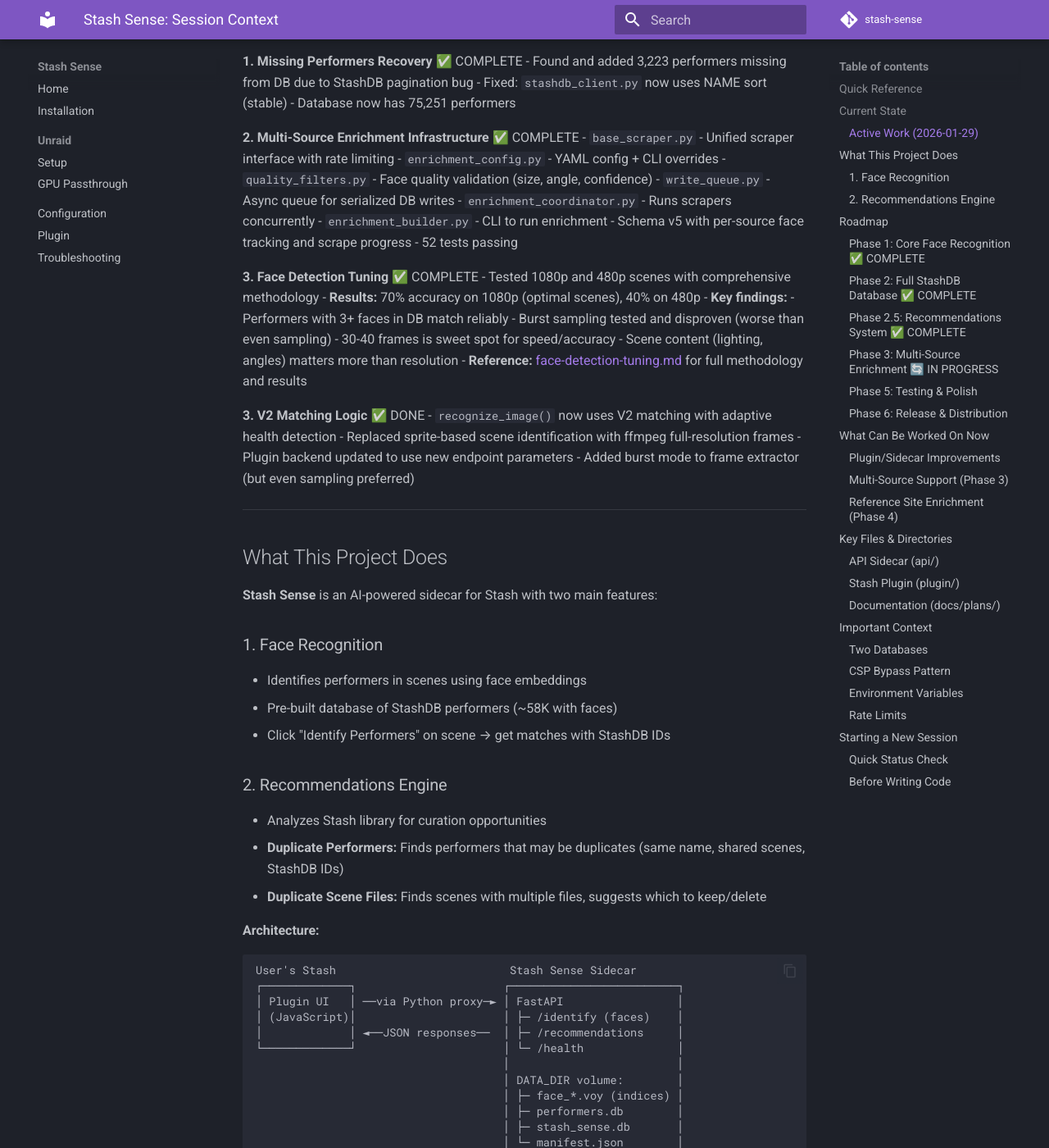
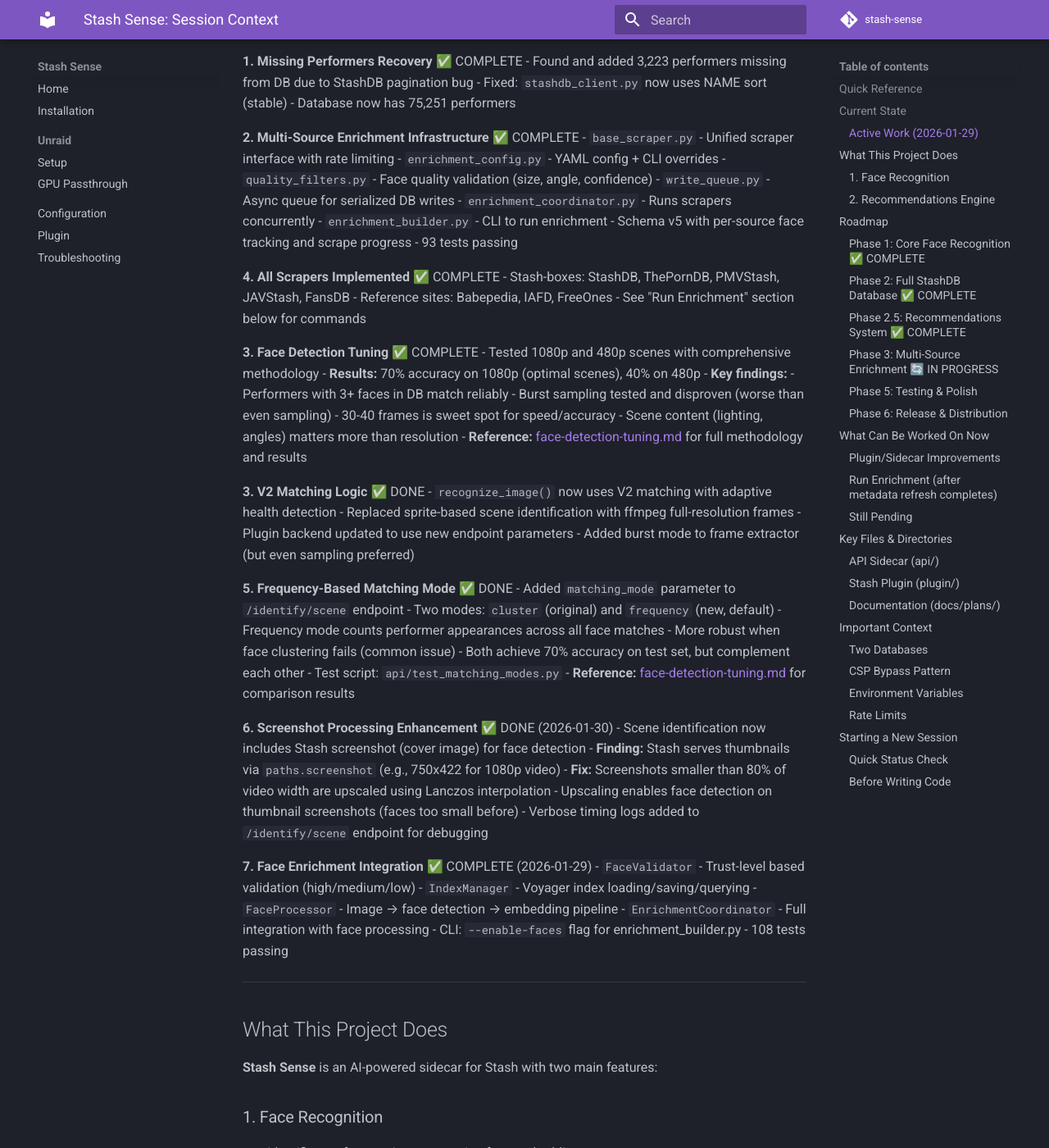
Before and after one commit to carrotwaxr/stash-sense, an MkDocs documentation site: the page built from docs/plans/SESSION-CONTEXT.md, in a window 1280 px wide and 1400 px high, scrolled down 1343 px. Shown: the whole window at 82% size. Built offline with MkDocs 1.6.1 and Material for MkDocs 9.7.7, drawn with Linux system fonts in a browser that asks for light colours; comment, search, counter and statistics services are not loaded; some of the changed text lies outside the part shown.

Commit message:
docs: update SESSION-CONTEXT with face enrichment integration
- Add Face Enrichment Integration to Active Work section
- Update Run Enrichment examples with --enable-faces flag
- Remove 'Face detection integration' from Still Pending (complete)
- Add new files to Key Files table

Co-Authored-By: Claude Opus 4.5 <noreply@anthropic.com>

````diff
--- a/docs/plans/SESSION-CONTEXT.md
+++ b/docs/plans/SESSION-CONTEXT.md
@@ -1,7 +1,7 @@
 # Stash Sense: Session Context
 
 **Purpose:** Quick orientation for Claude sessions working on this project.
-**Last Updated:** 2026-01-29
+**Last Updated:** 2026-01-30
 
 ---
 
@@ -43,7 +43,12 @@
 - `enrichment_coordinator.py` - Runs scrapers concurrently
 - `enrichment_builder.py` - CLI to run enrichment
 - Schema v5 with per-source face tracking and scrape progress
-- 52 tests passing
+- 93 tests passing
+
+**4. All Scrapers Implemented** ✅ COMPLETE
+- Stash-boxes: StashDB, ThePornDB, PMVStash, JAVStash, FansDB
+- Reference sites: Babepedia, IAFD, FreeOnes
+- See "Run Enrichment" section below for commands
 
 **3. Face Detection Tuning** ✅ COMPLETE
 - Tested 1080p and 480p scenes with comprehensive methodology
@@ -60,6 +65,30 @@
 - Replaced sprite-based scene identification with ffmpeg full-resolution frames
 - Plugin backend updated to use new endpoint parameters
 - Added burst mode to frame extractor (but even sampling preferred)
+
+**5. Frequency-Based Matching Mode** ✅ DONE
+- Added `matching_mode` parameter to `/identify/scene` endpoint
+- Two modes: `cluster` (original) and `frequency` (new, default)
+- Frequency mode counts performer appearances across all face matches
+- More robust when face clustering fails (common issue)
+- Both achieve 70% accuracy on test set, but complement each other
+- Test script: `api/test_matching_modes.py`
+- **Reference:** [face-detection-tuning.md](face-detection-tuning.md) for comparison results
+
+**6. Screenshot Processing Enhancement** ✅ DONE (2026-01-30)
+- Scene identification now includes Stash screenshot (cover image) for face detection
+- **Finding:** Stash serves thumbnails via `paths.screenshot` (e.g., 750x422 for 1080p video)
+- **Fix:** Screenshots smaller than 80% of video width are upscaled using Lanczos interpolation
+- Upscaling enables face detection on thumbnail screenshots (faces too small before)
+- Verbose timing logs added to `/identify/scene` endpoint for debugging
+
+**7. Face Enrichment Integration** ✅ COMPLETE (2026-01-29)
+- `FaceValidator` - Trust-level based validation (high/medium/low)
+- `IndexManager` - Voyager index loading/saving/querying
+- `FaceProcessor` - Image → face detection → embedding pipeline
+- `EnrichmentCoordinator` - Full integration with face processing
+- CLI: `--enable-faces` flag for enrichment_builder.py
+- 108 tests passing
 
 ---
 
@@ -120,9 +149,10 @@ User's Stash                          Stash Sense Sidecar
 ### Phase 3: Multi-Source Enrichment 🔄 IN PROGRESS
 - ✅ Infrastructure complete (config, queue, coordinator, CLI)
 - ✅ StashDB adapter updated to unified interface
-- ⏳ Add ThePornDB, PMVStash, JAVStash, FansDB scrapers
+- ✅ All stash-box scrapers: ThePornDB, PMVStash, JAVStash, FansDB
+- ✅ Reference site scrapers: Babepedia, IAFD, FreeOnes
 - ⏳ Face detection integration (download images, extract faces)
-- ⏳ Reference site scrapers (Babepedia, IAFD, FreeOnes)
+- ⏳ Run full enrichment pass (waiting for metadata refresh)
 - **Goal:** Increase faces per performer from 1.16 to 5-10
 - **Docs:** [multi-source-enrichment-design.md](2026-01-29-multi-source-enrichment-design.md), [scraper-orchestration-implementation.md](2026-01-29-scraper-orchestration-implementation.md)
 
@@ -150,21 +180,57 @@ User's Stash                          Stash Sense Sidecar
 | **Settings UI** | Better plugin configuration page |
 | **Error handling** | Improve error messages and recovery |
 
-### Multi-Source Support (Phase 3)
+### Run Enrichment (after metadata refresh completes)
 
-| Task | Description | Docs |
-|------|-------------|------|
-| **ThePornDB client** | Already have `theporndb_client.py` - test and integrate | [data-sources-catalog.md](2026-01-27-data-sources-catalog.md) |
-| **Stash-box unified client** | PMVStash/JAVStash/FansDB (same GraphQL schema) | [performer-identity-graph.md](2026-01-27-performer-identity-graph.md) |
-| **Identity graph** | Cross-database performer linking | [performer-identity-graph.md](2026-01-27-performer-identity-graph.md) |
+All scrapers are implemented and tested. Run with:
 
-### Reference Site Enrichment (Phase 4)
+```bash
+cd api
+
+# Run with face processing (slower, requires GPU)
+python enrichment_builder.py --sources stashdb --enable-faces
+
+# Run with face limits
+python enrichment_builder.py --sources stashdb,babepedia --enable-faces --max-faces-total 12
+
+# Stash-boxes (have API keys in .env)
+python enrichment_builder.py --sources theporndb --enable-faces
+python enrichment_builder.py --sources pmvstash --enable-faces
+python enrichment_builder.py --sources javstash --enable-faces
+# python enrichment_builder.py --sources fansdb --enable-faces  # Need FANSDB_API_KEY
+
+# Reference sites (need FlareSolverr at FLARESOLVERR_URL)
+python enrichment_builder.py --sources babepedia --enable-faces
+python enrichment_builder.py --sources iafd --enable-faces
+python enrichment_builder.py --sources freeones --enable-faces
+
+# Multiple sources at once
+python enrichment_builder.py --sources theporndb,babepedia,freeones --enable-faces
+
+# Metadata-only (no face processing)
+python enrichment_builder.py --sources freeones
+
+# Dry run (no DB writes)
+python enrichment_builder.py --sources freeones --dry-run
+```
+
+| Source | Type | File | Status | Notes |
+|--------|------|------|--------|-------|
+| StashDB | stash_box | `stashdb_client.py` | ✅ Ready | ~100K performers |
+| ThePornDB | stash_box | `theporndb_client.py` | ✅ Ready | ~10K performers, StashDB cross-refs |
+| PMVStash | stash_box | `stashbox_clients.py` | ✅ Ready | ~6.5K performers |
+| JAVStash | stash_box | `stashbox_clients.py` | ✅ Ready | ~21.7K performers |
+| FansDB | stash_box | `stashbox_clients.py` | ⚠️ Not in Stash | Register at fansdb.cc |
+| Babepedia | reference_site | `babepedia_client.py` | ✅ Ready | FlareSolverr, female only |
+| IAFD | reference_site | `iafd_client.py` | ✅ Ready | FlareSolverr |
+| FreeOnes | reference_site | `freeones_client.py` | ✅ Ready | Gallery drilling |
+
+### Still Pending
 
 | Task | Description |
 |------|-------------|
-| **Babepedia scraper** | HTML scraping, needs FlareSolverr |
-| **IAFD scraper** | Structured data, good for aliases |
-| **FreeOnes scraper** | Extensive metadata |
+| **Identity graph** | Cross-database performer linking |
+| **Run full enrichment** | After metadata refresh completes |
 
 ---
 
@@ -190,6 +256,9 @@ User's Stash                          Stash Sense Sidecar
 | `quality_filters.py` | Face quality validation |
 | `write_queue.py` | Async queue for serialized writes |
 | `sources.yaml` | Source configuration (rate limits, face limits) |
+| `face_validator.py` | Trust-level based face validation |
+| `index_manager.py` | Voyager index loading/saving/querying |
+| `face_processor.py` | Image → face → embedding pipeline |
 | `recognizer.py` | Voyager index queries |
 | `embeddings.py` | Face detection and embedding |
 | `data/` | Live database (don't commit) |
@@ -242,6 +311,12 @@ Browser JS cannot call sidecar directly due to Content Security Policy. Pattern:
 | `DATA_DIR` | Path to database files | `./data` |
 | `STASH_URL` | Stash GraphQL endpoint | `http://localhost:9999` |
 | `STASH_API_KEY` | Stash API key | `eyJ...` |
+| `STASHDB_API_KEY` | StashDB API key | In `.env` ✅ |
+| `THEPORNDB_API_KEY` | ThePornDB API key | In `.env` ✅ |
+| `PMVSTASH_API_KEY` | PMVStash API key | In `.env` ✅ |
+| `JAVSTASH_API_KEY` | JAVStash API key | In `.env` ✅ |
+| `FANSDB_API_KEY` | FansDB API key | **Missing** |
+| `FLARESOLVERR_URL` | FlareSolverr URL | `http://10.0.0.4:8191` |
 
 ### Rate Limits
 
````
